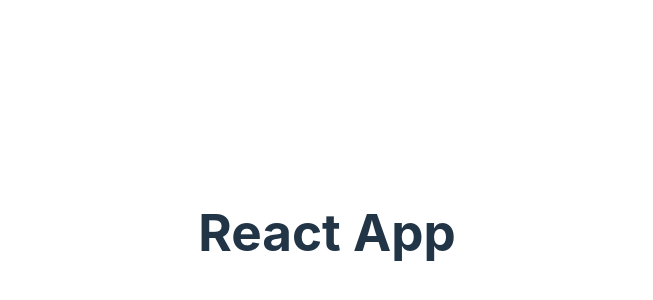
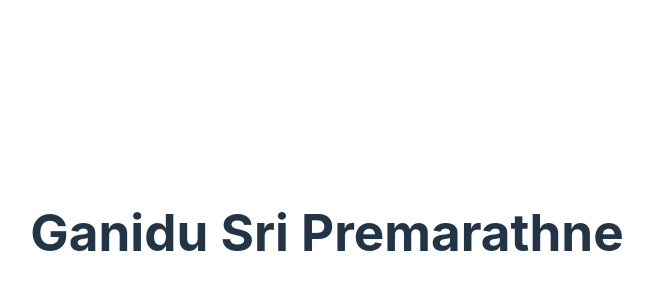
Before and after one commit to GinuraKarunaratne/react-form, a React (Vite) app: page / in a window 1280 px wide. Shown: the part 168-468 px from the top of the page, without its empty margins (313-966 px from the left). Built offline with nearby package versions, Linux system fonts and the light colour scheme.

Commit message:
changed h1 tag

```diff
--- a/src/App.jsx
+++ b/src/App.jsx
@@ -5,7 +5,7 @@
   return (
     <>
       <div>
-        <h1>React App</h1>
+        <h1>Ganidu Sri Premarathne</h1>
       </div>
     </>
   )
```
